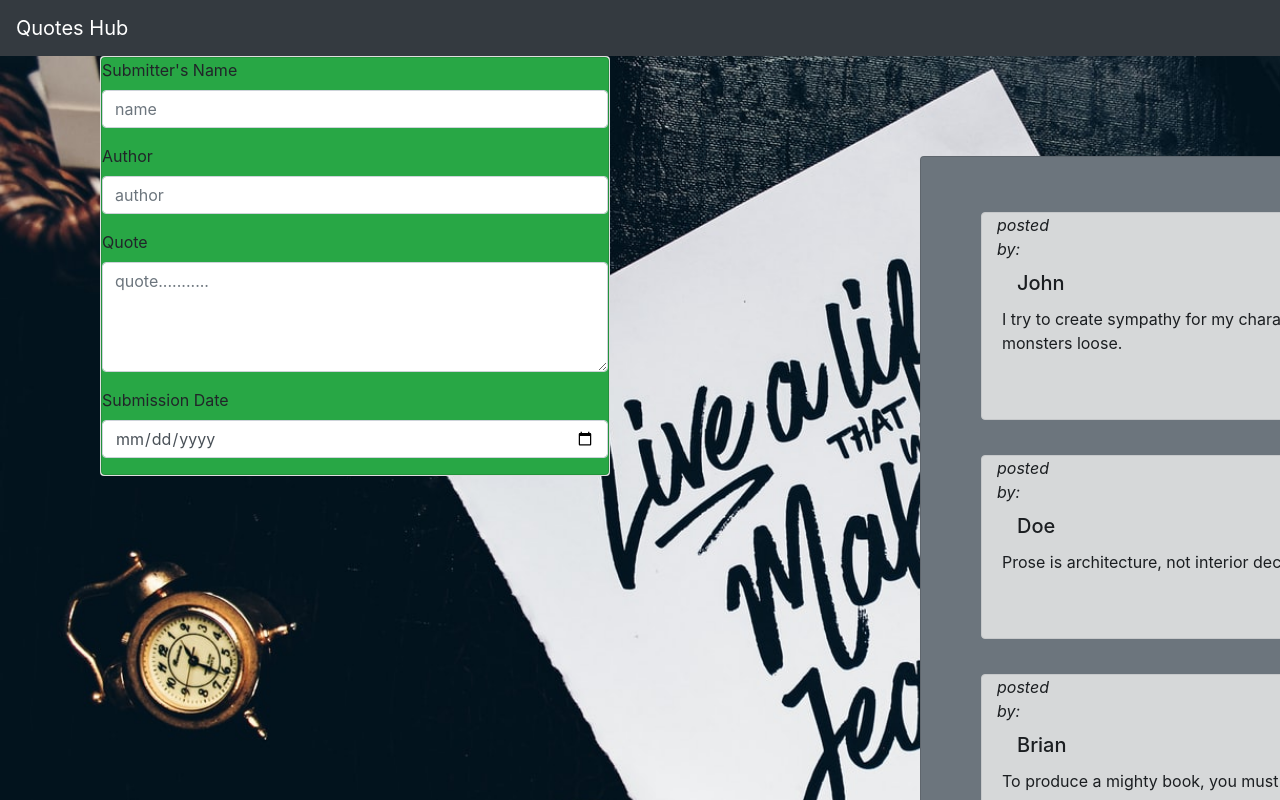
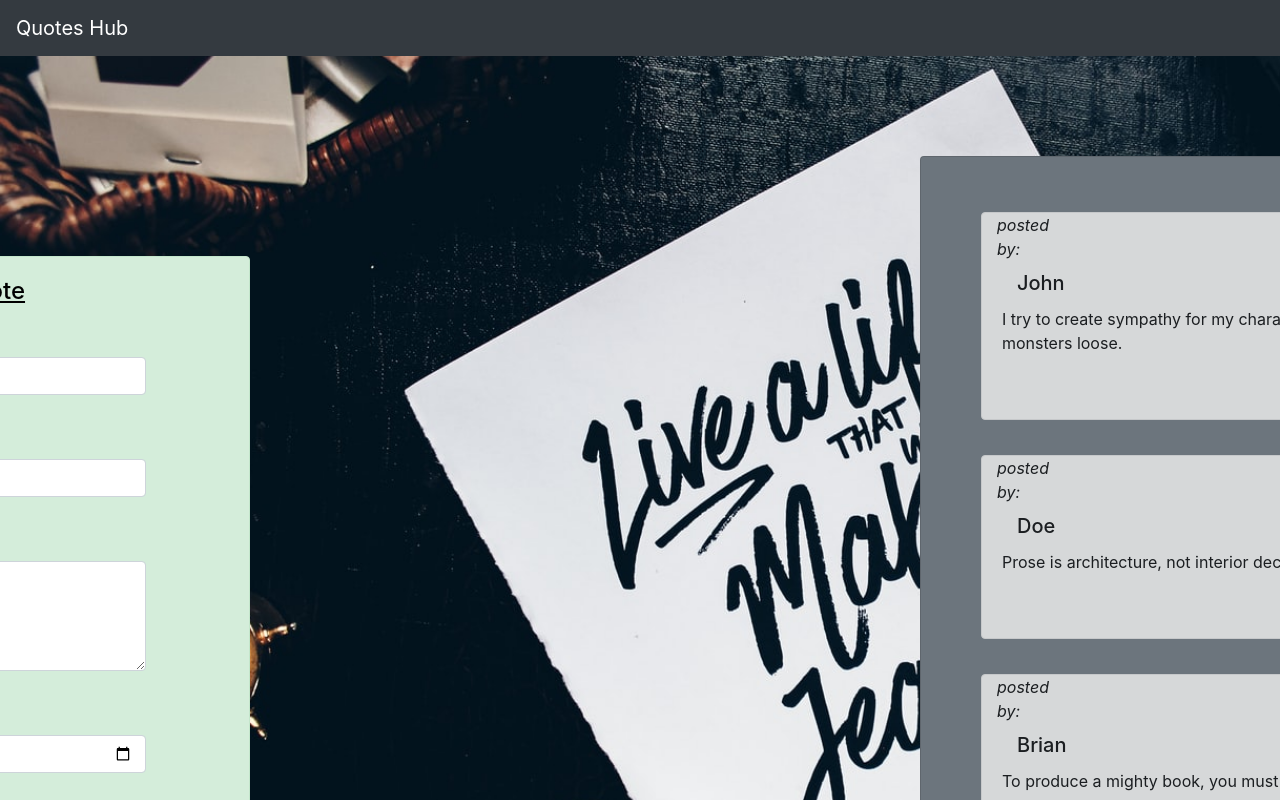
Before and after one commit to Guyoguyes/Quotes, an Angular app: page / in a window 1280 px wide. Shown: the top 800 px of the page. Built offline with nearby package versions, Linux system fonts and the light colour scheme.

Commit message:
quotes saves works

```diff
--- a/src/app/app.component.html
+++ b/src/app/app.component.html
@@ -1,13 +1,7 @@
 
   <app-navbar></app-navbar>
 
-<div class="container">
-  <div class="row">
-    <div class="col-md-6">
-      <app-quote-form></app-quote-form>
-    </div>
-    <div class="col-md-6">
+
+
+
       <app-quote-info></app-quote-info>
-    </div>
-  </div>
-</div>
--- a/src/app/app.component.ts
+++ b/src/app/app.component.ts
@@ -1,4 +1,5 @@
 import { Component } from '@angular/core';
+import {Quote} from "./model/quote";
 
 @Component({
   selector: 'app-root',
@@ -6,5 +7,6 @@ import { Component } from '@angular/core';
   styleUrls: ['./app.component.css']
 })
 export class AppComponent {
-  title = 'Quotes';
+
+
 }
--- a/src/app/app.module.ts
+++ b/src/app/app.module.ts
@@ -1,5 +1,6 @@
 import { BrowserModule } from '@angular/platform-browser';
 import { NgModule } from '@angular/core';
+import { FormsModule} from "@angular/forms";
 
 import { AppRoutingModule } from './app-routing.module';
 import { AppComponent } from './app.component';
@@ -18,7 +19,8 @@ import { QuoteFormComponent } from './components/quote-form/quote-form.component
   ],
   imports: [
     BrowserModule,
-    AppRoutingModule
+    AppRoutingModule,
+    FormsModule
   ],
   providers: [],
   bootstrap: [AppComponent]
--- a/src/app/components/quote-form/quote-form.component.css
+++ b/src/app/components/quote-form/quote-form.component.css
@@ -0,0 +1,23 @@
+.card{
+  margin-top: 200px;
+  margin-left: -450px;
+  position: relative;
+  width: 600px;
+  height: 650px;
+}
+.hero{
+  padding-top: 20px;
+  color: black;
+  text-decoration: underline;
+}
+.form-group{
+  width: 500px;
+  padding-top: 50px;
+  padding: 5px;
+  padding-left: 40px;
+}
+label{
+  padding-left: 20px;
+  font-size: 20px;
+  color: black;
+}
--- a/src/app/components/quote-form/quote-form.component.html
+++ b/src/app/components/quote-form/quote-form.component.html
@@ -1,27 +1,30 @@
 <div class="container">
-  <div class="card">
-    <div class="card bg-success">
-      <form>
+  <div class="card alert-success">
+    <h4 class="hero text-center">Post A Quote</h4>
+      <form #quoteForm='ngForm'  (ngSubmit)="onSubmit()">
         <div class="form-group">
           <label for="submitterName">Submitter's Name</label>
-          <input type="text" class="form-control" id="submitterName" placeholder="name">
+          <input type="text" class="form-control" id="submitterName" placeholder="name" name="submitterNam" [(ngModel)]="newQuote.submitterName" #name='ngModel'>
         </div>
 
         <div class="form-group">
           <label for="author">Author</label>
-          <input type="text" class="form-control" id="author" placeholder="author">
+          <input type="text" class="form-control" id="author" placeholder="author" name="author" [(ngModel)]="newQuote.author" #author='ngModel'>
         </div>
 
         <div class="form-group">
           <label for="quote">Quote</label>
-          <textarea name="" id="quote"  rows="4" class="form-control" placeholder="quote..........."></textarea>
+          <textarea  id="quote"  rows="4" class="form-control" placeholder="quote..........." name="quote" [(ngModel)]="newQuote.quote" #quote='ngModel'></textarea>
         </div>
 
         <div class="form-group">
           <label for="postedDate">Submission Date</label>
-          <input type="date" class="form-control" id="postedDate" placeholder="Date">
+          <input type="date" class="form-control" id="postedDate" placeholder="Date" name="postedDate" [(ngModel)]="newQuote.postedDate" #postedDate='ngModel'>
+        </div>
+
+        <div class="form-group">
+          <button class="btn btn-primary">Post Quote</button>
         </div>
       </form>
     </div>
-  </div>
 </div>
--- a/src/app/components/quote-form/quote-form.component.ts
+++ b/src/app/components/quote-form/quote-form.component.ts
@@ -1,4 +1,5 @@
-import { Component, OnInit } from '@angular/core';
+import {Component, EventEmitter, OnInit, Output} from '@angular/core';
+import {Quote} from "../../model/quote";
 
 @Component({
   selector: 'app-quote-form',
@@ -7,7 +8,14 @@ import { Component, OnInit } from '@angular/core';
 })
 export class QuoteFormComponent implements OnInit {
 
+  newQuote = new Quote('', '', '', new Date());
+  @Output() addQuote = new EventEmitter<Quote>()
+
   constructor() { }
+
+  onSubmit(){
+    this.addQuote.emit(this.newQuote)
+  }
 
   ngOnInit() {
   }
--- a/src/app/components/quote-info/quote-info.component.html
+++ b/src/app/components/quote-info/quote-info.component.html
@@ -1,3 +1,9 @@
+<div class="container">
+  <div class="row">
+    <div class="col-md-6">
+      <app-quote-form (addQuote)="addQuote($event)"></app-quote-form>
+    </div>
+    <div class="col-md-6">
       <div class="container">
         <div class="card bg-secondary">
           <div class="card-body"  >
@@ -26,3 +32,6 @@
           </div>
         </div>
       </div>
+    </div>
+  </div>
+</div>
--- a/src/app/components/quote-info/quote-info.component.ts
+++ b/src/app/components/quote-info/quote-info.component.ts
@@ -17,6 +17,14 @@ export class QuoteInfoComponent implements OnInit {
 
   constructor() { }
 
+
+
+  addQuote(quote){
+    this.quotes.push(quote)
+  }
+
+
+
   toggleQuote(index){
     this.quotes[index].showDescription = !this.quotes[index].showDescription;
   }
```
Lines whose indentation alone changed are shown as unchanged.
